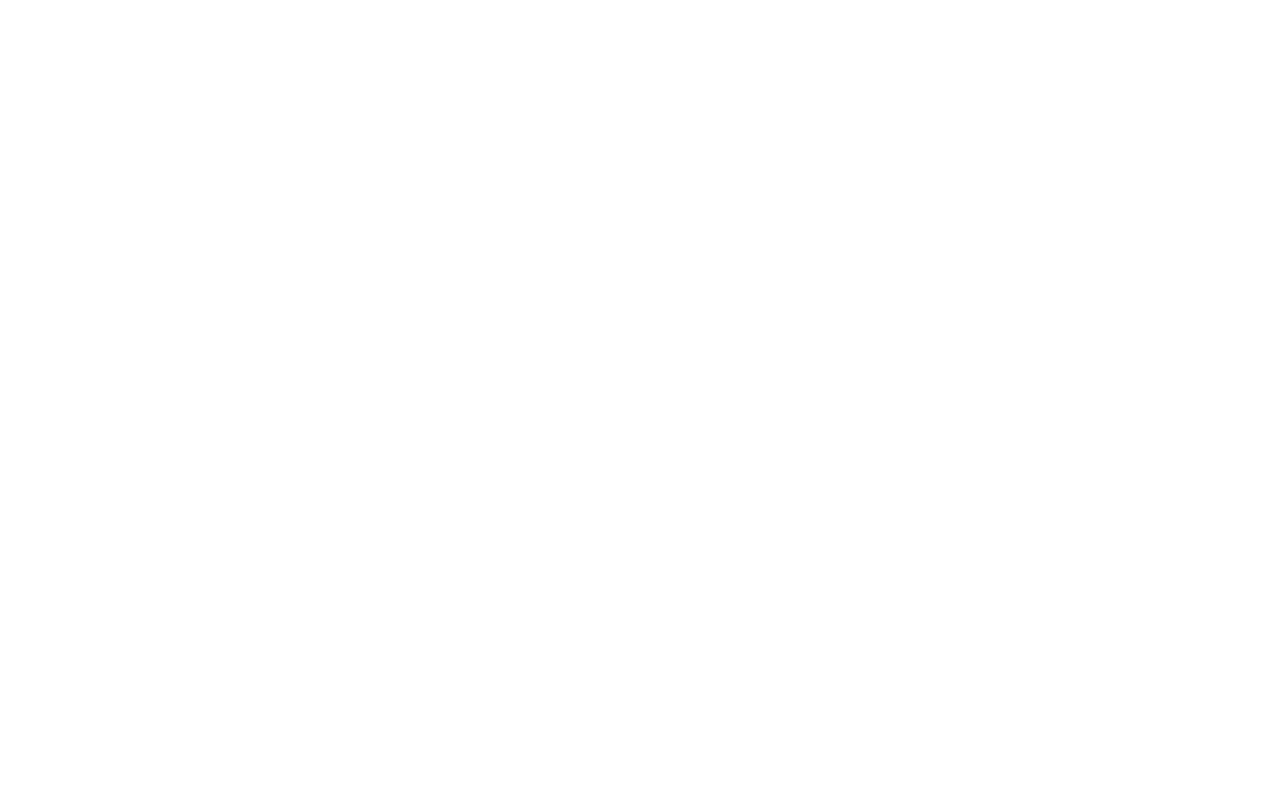
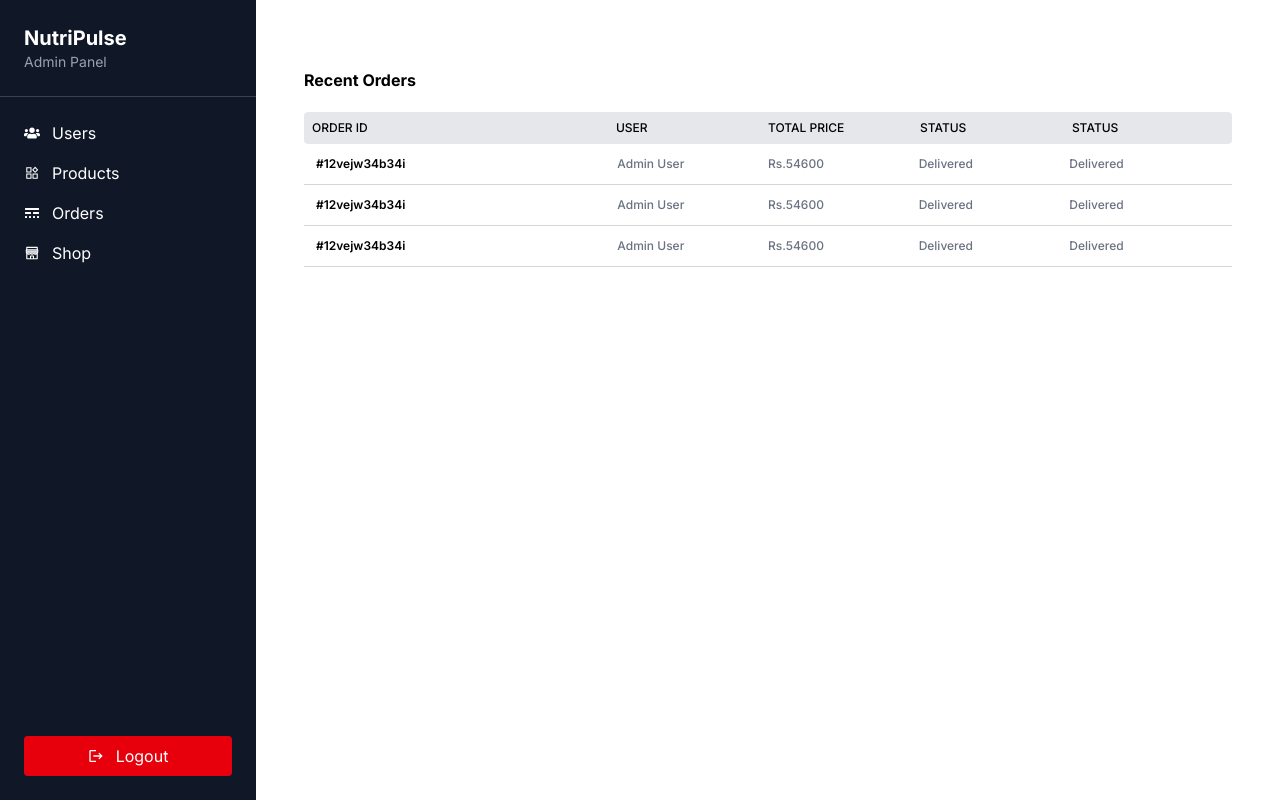
Before and after one commit to Itsme-Mingmar/E-commerce-, a React (Vite) app in the folder frontend/: page /admin/orders in a window 1280 px wide. Before the commit this address had no page. Built offline with nearby package versions, Linux system fonts and the light colour scheme.

Commit message:
add order management page in admin pannel

```diff
--- a/frontend/src/App.jsx
+++ b/frontend/src/App.jsx
@@ -15,6 +15,7 @@
 import UserManagement from './components/Admin/UserManagement';
 import ProductManagement from './components/Admin/ProductManagement';
 import EditProductPage from './components/Admin/EditProductPage';
+import OrdersManagement from './components/Admin/OrdersManagement';
 
 
 
@@ -38,6 +39,7 @@
         <Route path='/admin' element={<AdminHomePage />} />
         <Route path='/admin/user' element={<UserManagement />} />
         <Route path='/admin/product' element={<ProductManagement />} />
+        <Route path='/admin/orders' element={<OrdersManagement />} />
         <Route path='/admin/product/edit/:id' element={<EditProductPage />} />
         {/* admin route */}
         </Route>
--- a/frontend/src/components/Admin/AdminLayout.jsx
+++ b/frontend/src/components/Admin/AdminLayout.jsx
@@ -60,7 +60,7 @@
             <AiOutlineProduct /> Products
           </Link>
 
-          <Link className="flex items-center gap-3 hover:text-amber-400">
+          <Link to="/admin/orders" className="flex items-center gap-3 hover:text-amber-400">
             <BsBorderStyle /> Orders
           </Link>
 
--- /dev/null
+++ b/frontend/src/components/Admin/OrdersManagement.jsx
@@ -0,0 +1,55 @@
+import React from 'react'
+
+const OrdersManagement = () => {
+   const orders = [{
+        _id: "#12vejw34b34i",
+        user: {
+            name: "Admin User"
+        },
+        totalPrice: "Rs.54600",
+        status: "Delivered"
+    }, {
+        _id: "#12vejw34b34i",
+        user: {
+            name: "Admin User"
+        },
+        totalPrice: "Rs.54600",
+        status: "Delivered"
+    }, {
+        _id: "#12vejw34b34i",
+        user: {
+            name: "Admin User"
+        },
+        totalPrice: "Rs.54600",
+        status: "Delivered"
+    },
+    ]
+    return (
+        <div className='container min-h-screen p-6 md:p-12'>
+            <div className='overflow-x-auto'>
+                <p className='font-bold my-5'>Recent Orders</p>
+                <div className='flex bg-gray-200 rounded p-2 font-medium text-xs'>
+                    <p className='basis-2/6'>ORDER ID</p>
+                    <p className='basis-1/6'>USER</p>
+                    <p className='basis-1/6'>TOTAL PRICE</p>
+                    <p className='basis-1/6'>STATUS</p>
+                    <p className='basis-1/6'>STATUS</p>
+                </div>
+                { orders.length> 0 ?(
+                    orders.map((order) => (
+                        <div key={order._id} className='flex border-b border-gray-300 p-3 font-medium text-xs overflow-auto'>
+                            <p className='basis-2/6 font-semibold'>{order._id}</p>
+                            <p className='basis-1/6 text-gray-500'>{order.user.name}</p>
+                            <p className='basis-1/6 text-gray-500'>{order.totalPrice}</p>
+                            <p className='basis-1/6 text-gray-500'>{order.status}</p>
+                            <p className='basis-1/6 text-gray-500'>{order.status}</p>
+                        </div>
+                    ))
+                ):( <p className='p-4'>No resent order founds</p>)
+                }
+            </div>
+        </div>
+    )
+}
+
+export default OrdersManagement
```
